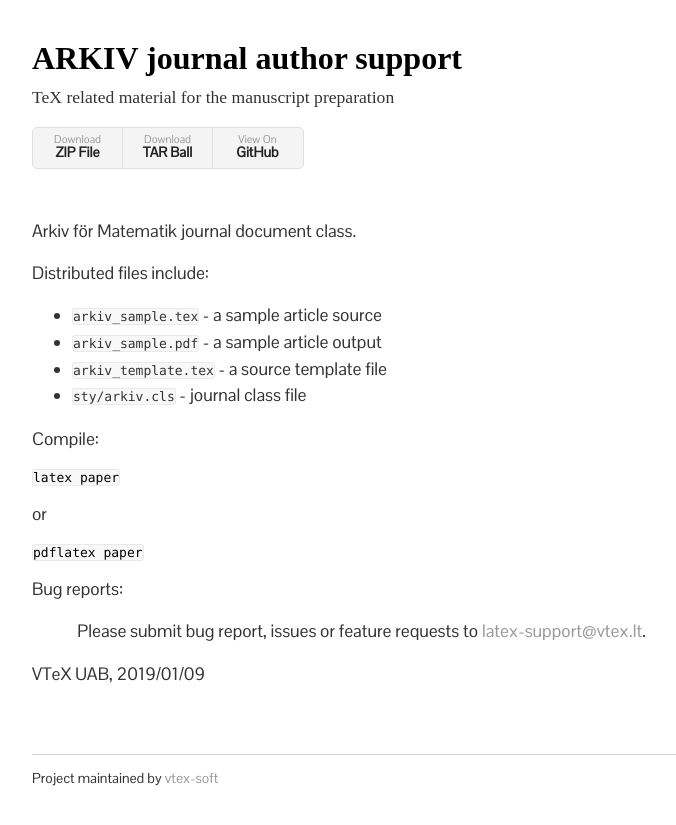
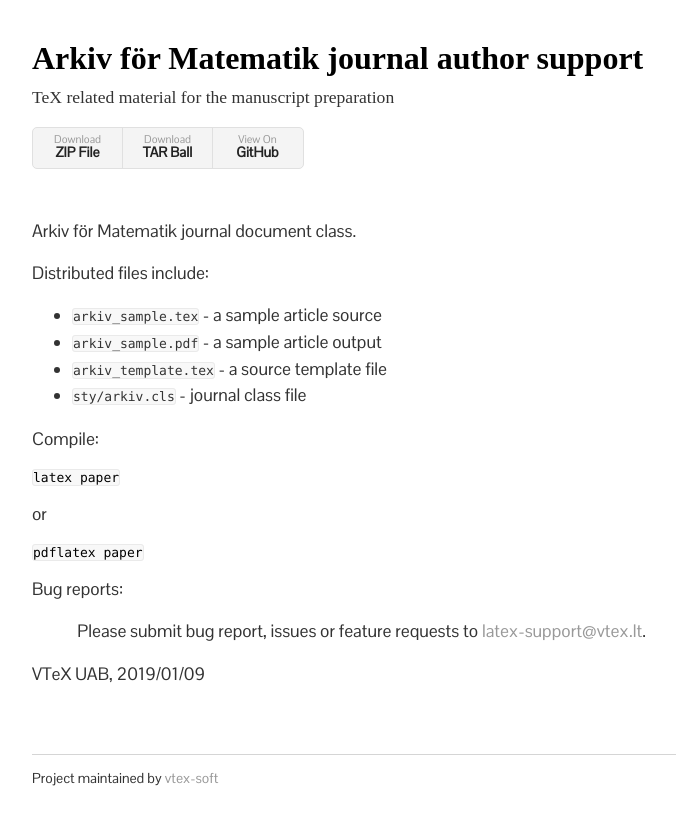
Before and after one commit to vtex-soft/texsupport.intlpress-arkiv, a Jekyll site: the page built from README.md, in a window 1280 px wide. Shown: the top 825 px of the page, without its empty margins (224-900 px from the left). Built offline with Jekyll 4.4.1, drawn with Linux system fonts in a browser that asks for light colours; some web fonts are replaced; our own code applies the rules of GitHub Pages for plain Markdown files.

Commit message:
journal name config

```diff
--- a/_config.yml
+++ b/_config.yml
@@ -1,3 +1,3 @@
-title: ARKIV journal author support
+title: Arkiv för Matematik journal author support
 description: TeX related material for the manuscript preparation
 show_downloads: true
```
